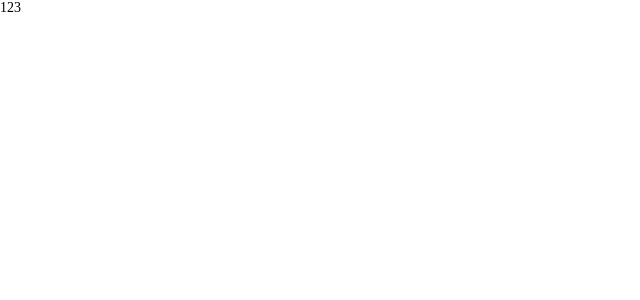
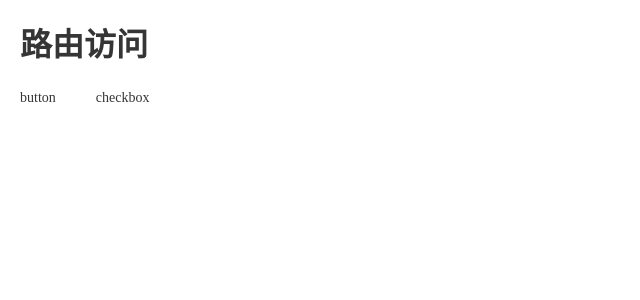
Before and after one commit to SanChiaki/sense, a Vue app: page /#/ in a window 1280 px wide. Shown: the top 300 px of the page, without its empty margins (0-640 px from the left). Built offline with nearby package versions, Linux system fonts and the light colour scheme; the HTML template or start-up script is replaced by a standard one.

Commit message:
增加主页

```diff
--- a/src/router/index.js
+++ b/src/router/index.js
@@ -8,7 +8,7 @@ export default new Router({
     {
       path: '/',
       name: 'index',
-      component: () => import('@/components/index.vue')
+      component: () => import('@/view/index')
     }, {
       path: '/button',
       name: 'button',
--- /dev/null
+++ b/src/view/index.vue
@@ -0,0 +1,56 @@
+<template>
+  <div class="container">
+    <div class="title">路由访问</div>
+    <div class="routes">
+      <a v-for="(route, index) in routes"
+        :key="index"
+        href="javascript:;"
+        @click="toPage(route)">
+        {{ route }}
+      </a>
+    </div>
+  </div>
+</template>
+
+<script>
+// import button from '@/components/button'
+
+export default {
+  components: {
+    // button
+  },
+  data() {
+    return {
+      routes: ['button', 'checkbox']
+    }
+  },
+  methods: {
+    toPage(page) {
+      this.$router.push(`/${page}`)
+    }
+  }
+}
+</script>
+
+<style lang="scss" scoped>
+  @import '@/assets/scss/base.scss';
+
+  .title {
+    padding: 20px;
+    line-height: 50px;
+    font-size: 32px;
+    font-weight: 600;
+    color: #353535;
+  }
+  .routes {
+    display: flex;
+    a {
+      color: #353535;
+      padding: 0 20px;
+      text-decoration: none;
+      &:hover {
+        color: $mc;
+      }
+    }
+  }
+</style>
```
